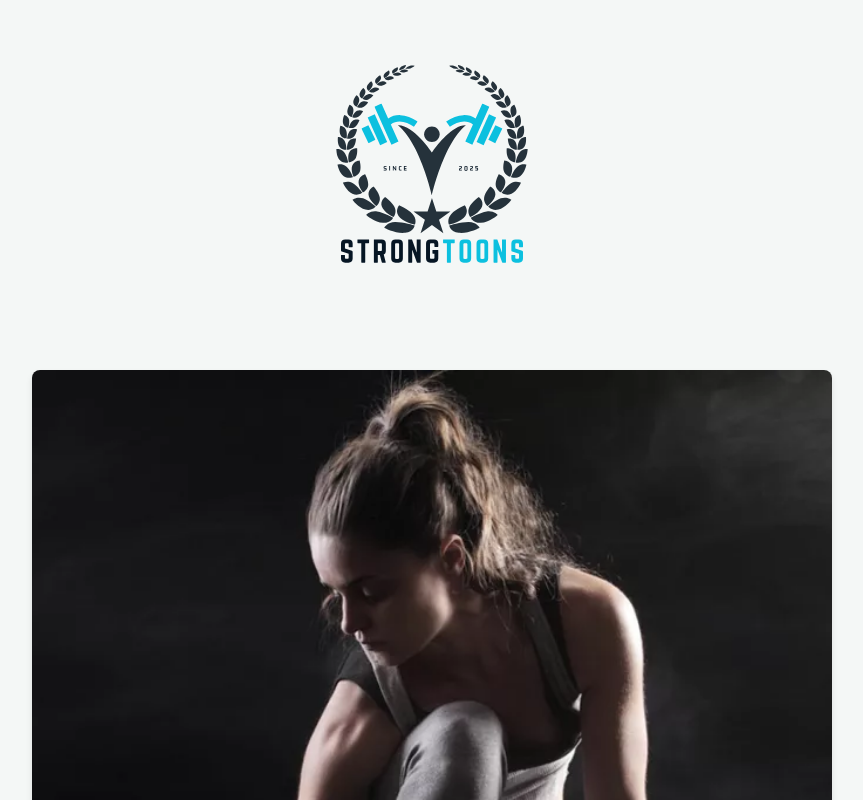
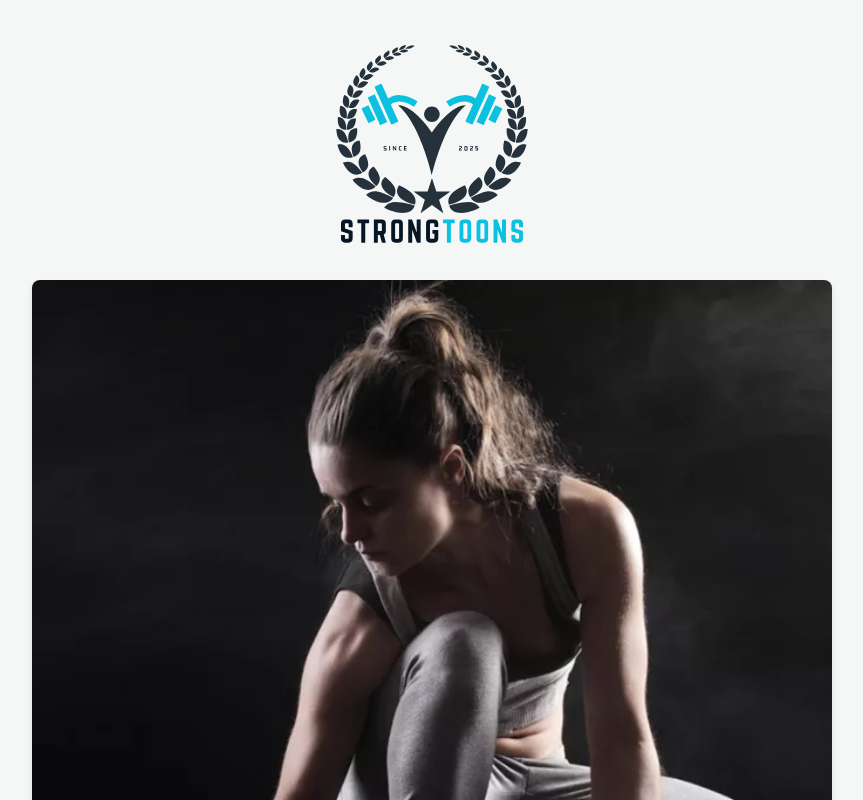
Before and after one commit to sebastoons/power-toons-app, a React (Vite) app: page / in a window 1280 px wide. Shown: the top 800 px of the page, without its empty margins (208-1071 px from the left). Built offline with nearby package versions, Linux system fonts and the light colour scheme.

Commit message:
cambios espacio de logo

```diff
--- a/src/components/Home/Home.module.css
+++ b/src/components/Home/Home.module.css
@@ -10,8 +10,9 @@
 .logo {
   max-width: 250px; /* Tamaño máximo del ancho del logo */
   height: auto; /* Mantiene la proporción de la imagen */
-  margin-bottom: 80px; /* Mismo margen inferior que el título anterior */
+  margin-bottom: 10px; /* Mismo margen inferior que el título anterior */
   animation: bounceIn 1s ease-out; /* Mantenemos la misma animación de entrada */
+  margin-top: -20px;
 }
 
 .cardGrid {
```
